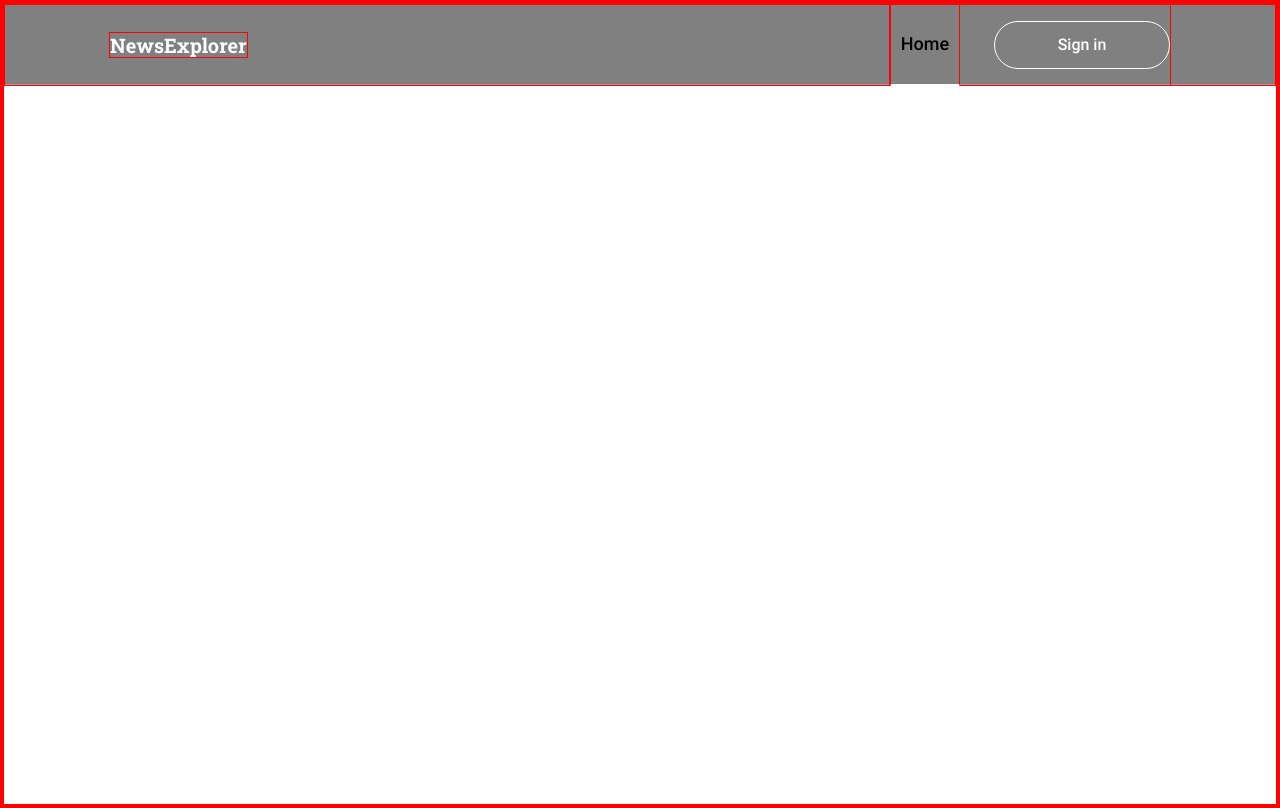
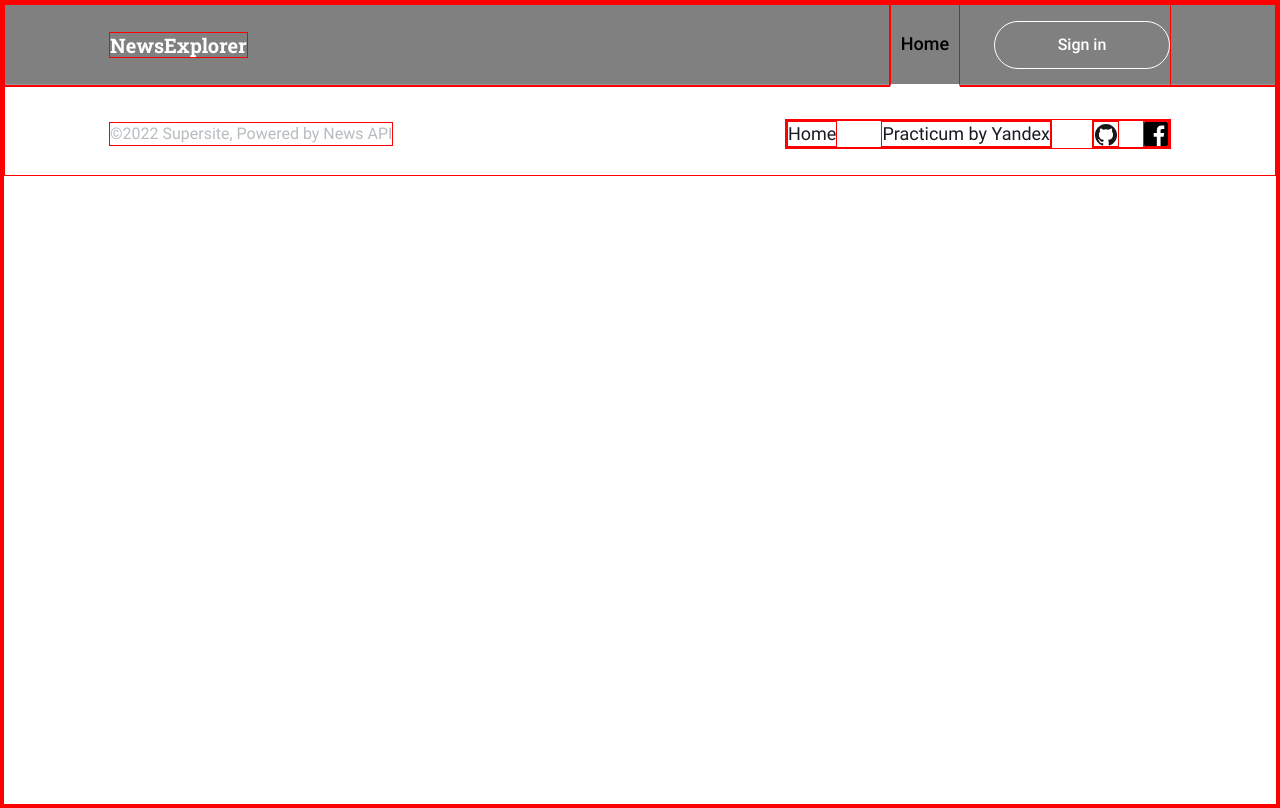
Before and after one commit to roeilulavy/news-explorer-frontend, a React (Create React App) app: page / in a window 1280 px wide. Built offline with nearby package versions, Linux system fonts and the light colour scheme.

Commit message:
Add footer

```diff
--- a/src/components/App/App.css
+++ b/src/components/App/App.css
@@ -1,5 +1,6 @@
 .App {
   display: flex;
+  flex-direction: column;
   margin: auto;
   max-width: 1440px;
   min-height: 100vh;
--- a/src/components/App/App.js
+++ b/src/components/App/App.js
@@ -1,11 +1,13 @@
 import './App.css';
 import { Navigation } from '../Navigation/Navigation';
+import { Footer } from '../Footer/Footer';
 
 function App() {
   return (
     <div className="App">
       <Navigation />
 
+      <Footer />
     </div>
   );
 }
--- /dev/null
+++ b/src/components/Footer/Footer.css
@@ -0,0 +1,70 @@
+.footer {
+  display: flex;
+  flex-direction: row;
+  justify-content: space-between;
+  align-items: center;
+  background-color: white;
+  margin: 0;
+  padding: 32px 104px 26px;
+}
+
+.footer__title {
+  margin: 0px;
+  font-family: 'Roboto';
+  font-style: normal;
+  font-weight: 400;
+  font-size: 16px;
+  line-height: 22px;
+  color: #B6BCBF;
+}
+
+.footer__nav {
+  display: flex;
+  flex-direction: row;
+  gap: 40px;
+  padding: 0;
+  margin: 0;
+}
+
+.footer__nav-item {
+  display: flex;
+  flex-direction: row;
+  gap: 24px;
+  list-style: none;
+}
+
+.footer__link {
+  text-decoration: none;
+  font-family: 'Roboto',sans-serif;
+  font-style: normal;
+  font-weight: 400;
+  font-size: 18px;
+  line-height: 24px;
+  text-align: center;
+  color: #1A1B22;
+  transition: opacity .2s ease-in;
+}
+
+.footer__link:first-child {
+  margin-right: 20px;
+}
+
+.footer__link:hover {
+  opacity: 0.5;
+}
+
+.footer__icon {
+  height: 24px;
+  width: 24px;
+  background-size: 100%;
+  background-position: center;
+  background-repeat: no-repeat;
+}
+
+.footer__icon_type_facebook {
+  background-image: url('../../images/icons/facebook_icon.svg');
+}
+
+.footer__icon_type_github {
+  background-image: url('../../images/icons/github_icon.svg');
+}
--- /dev/null
+++ b/src/components/Footer/Footer.js
@@ -0,0 +1,19 @@
+import './Footer.css'
+
+export function Footer() {
+  return (
+    <footer className='footer'>
+      <p className='footer__title'>©2022 Supersite, Powered by News API</p>
+      <ul className='footer__nav'>
+        <li className='footer__nav-item'>
+          <a className='footer__link' href='https://roy.news.students.nomoreparties.sbs' rel="noreferrer">Home</a>
+          <a className='footer__link' href='https://practicum.yandex.com/' target='_blank' rel="noreferrer">Practicum by Yandex</a>
+        </li>
+        <li className='footer__nav-item'>
+          <a className='footer__icon footer__icon_type_github' href='https://www.github.com/Roeilulavy' target='_blank' rel="noreferrer"> </a>
+          <a className='footer__icon footer__icon_type_facebook' href='https://www.facebook.com/YPracticum' target='_blank' rel="noreferrer"> </a>
+        </li>
+      </ul>
+    </footer>
+  );
+}
--- a/src/components/Navigation/Navigation.css
+++ b/src/components/Navigation/Navigation.css
@@ -1,5 +1,4 @@
 .navigation {
-  width: 100%;
   height: 80px;
   margin: 0;
   padding: 0 104px;
--- a/src/components/Navigation/Navigation.js
+++ b/src/components/Navigation/Navigation.js
@@ -6,9 +6,7 @@ export function Navigation ({ isLoggedIn }) {
 
   return (
     <nav className='navigation'>
-
       <h1 className='navigation__title'>NewsExplorer</h1>
-
       <ul className='navigation__list'>
         <li className='navigation__link'>
           Home
```
Also changed, not shown: src/images/icons/facebook_icon.svg (added), src/images/icons/github_icon.svg (added).
